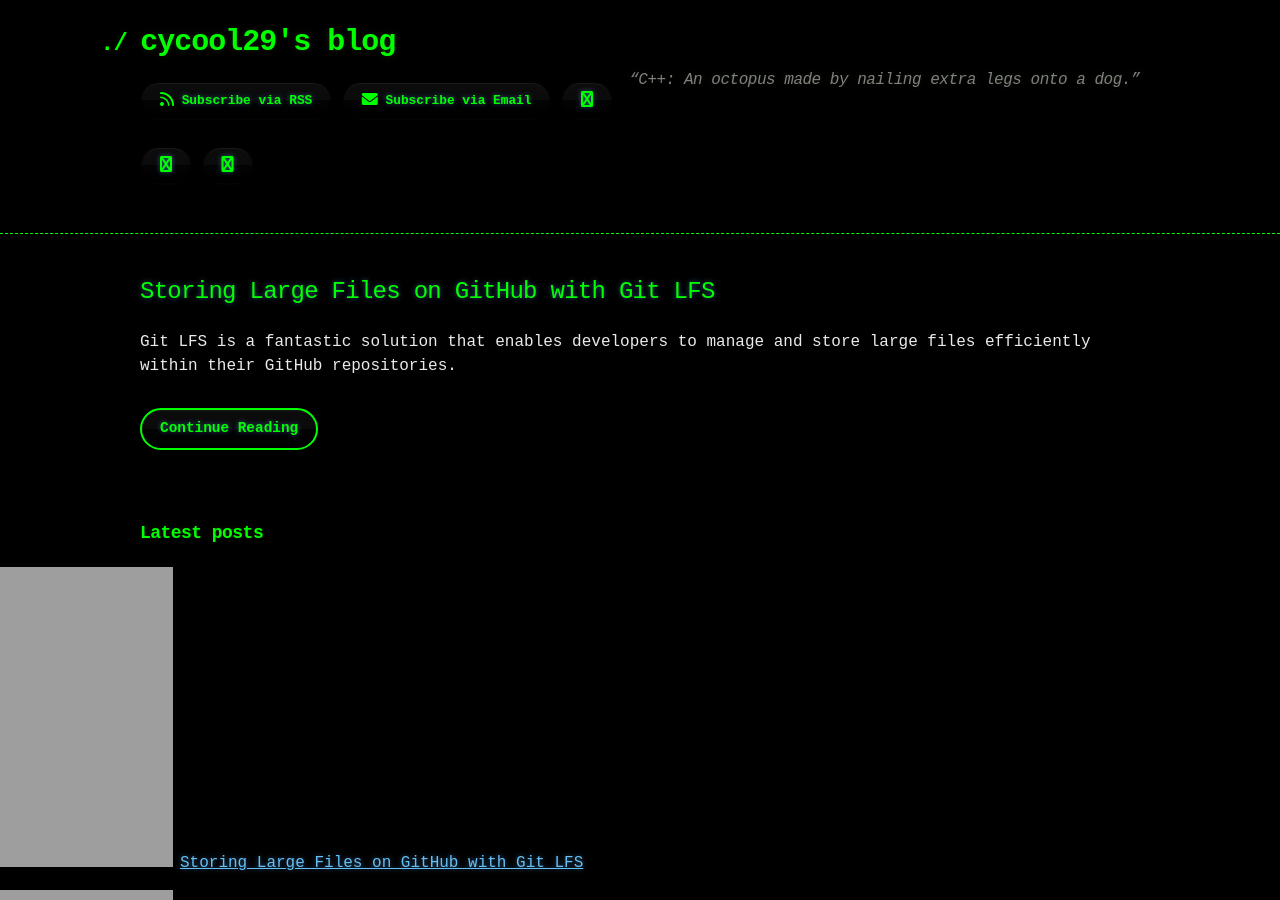
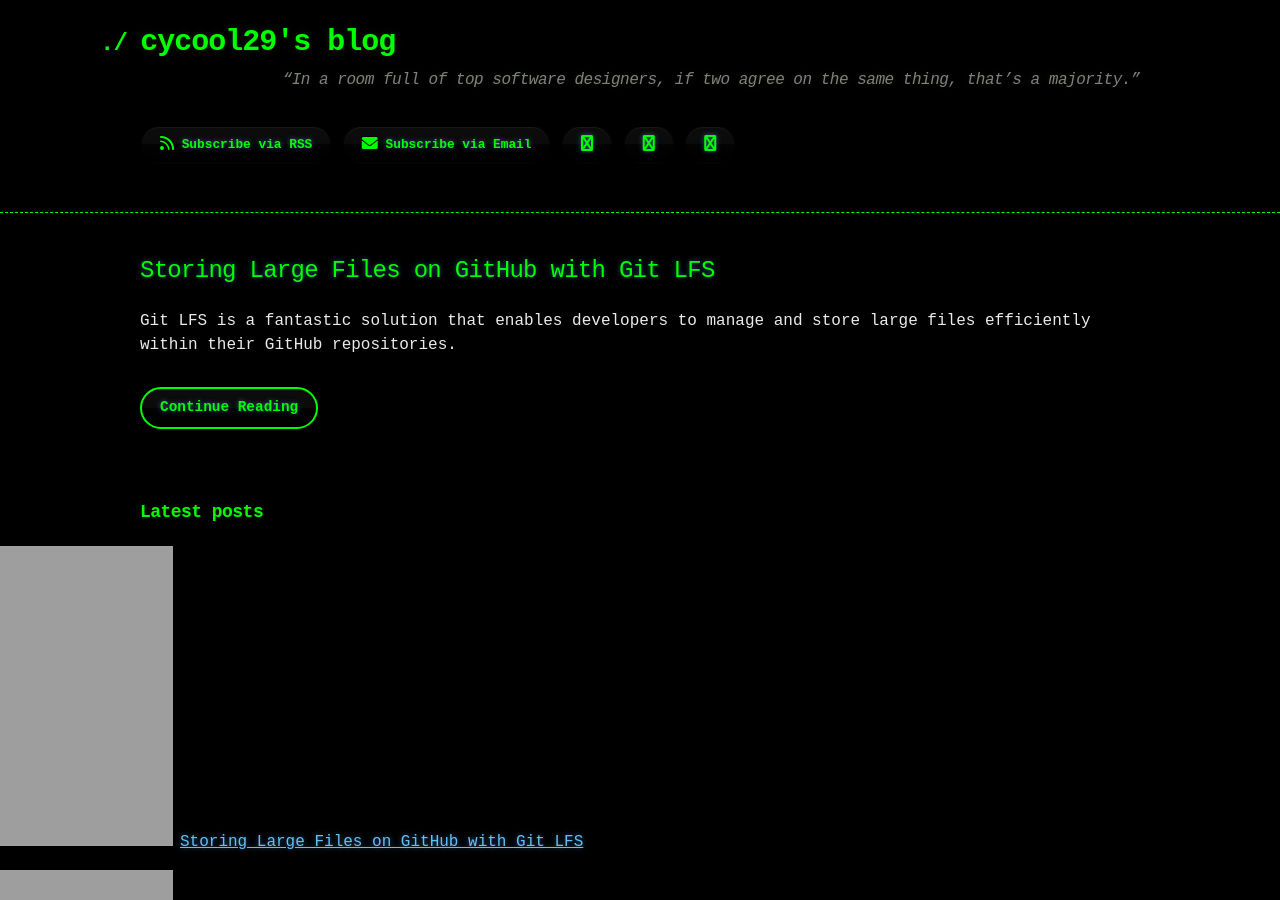
Before and after one commit to cycool29/cycool29.github.io, a Jekyll site: the page built from index.md, in a window 1280 px wide and 900 px high. Built offline with Jekyll 4.4.1, drawn with Linux system fonts in a browser that asks for light colours; a style sheet for code colours, icons or effects is not loaded.

Commit message:
Update quotes

```diff
--- a/_config.yml
+++ b/_config.yml
@@ -1,5 +1,5 @@
 title: cycool29's blog
-description: "“C++: An octopus made by nailing extra legs onto a dog.” "
+description: "“In a room full of top software designers, if two agree on the same thing, that’s a majority.” "
 bio: A high school student. Intermediate in Python, Git, Bash. Learning JavaScript. He/Him. "
 author: cycool29
 url: https://cycool29.github.io
```
